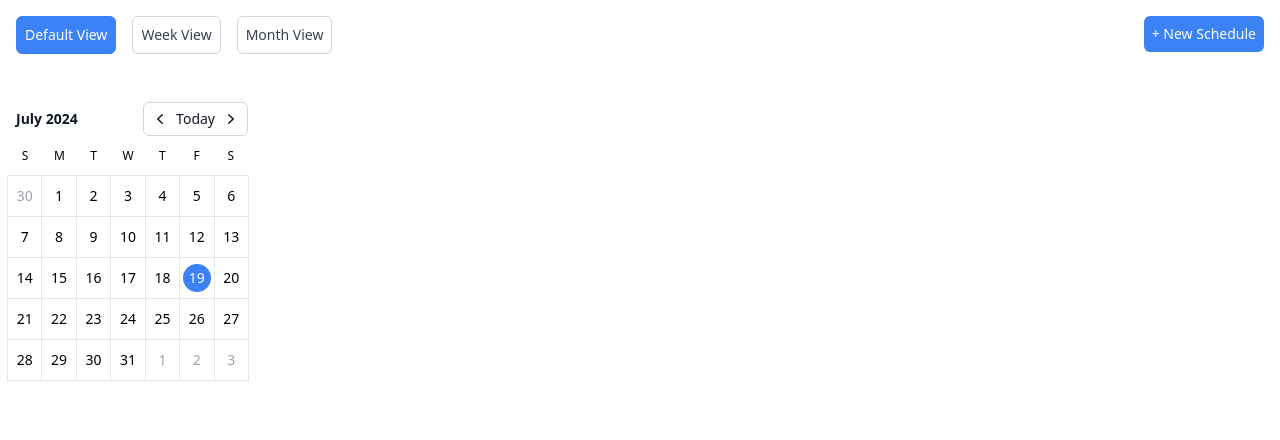
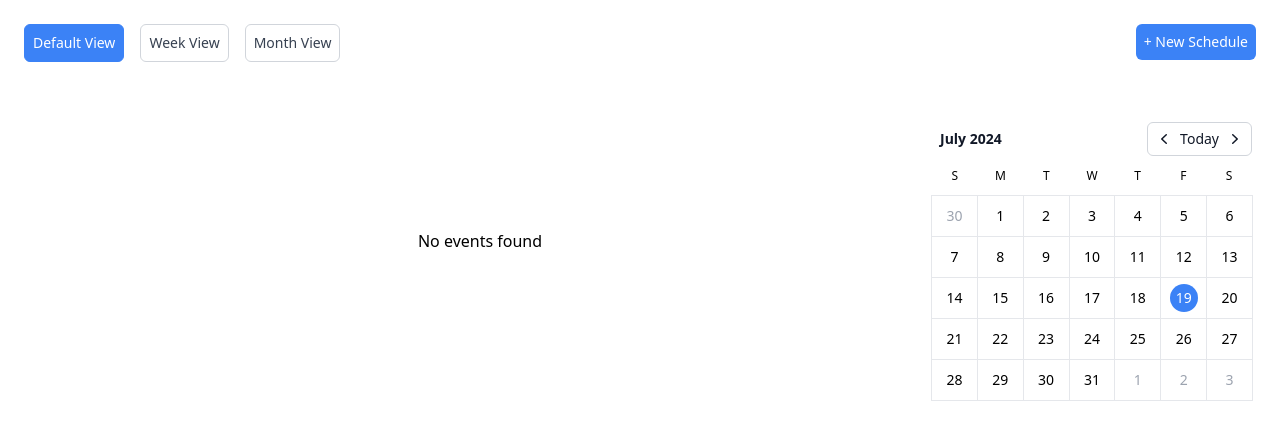
Before and after one commit to nexuslifeline/scheduler-nuxt-playground, a Nuxt app: page / in a window 1280 px wide. Shown: the top 440 px of the page. Built offline with nearby package versions, Linux system fonts and the light colour scheme.

Commit message:
Introduce DefaultView component and allow viewing on default view

```diff
--- a/app.vue
+++ b/app.vue
@@ -1,5 +1,5 @@
 <template>
-  <div class="w-full h-screen text-center flex flex-col items-start p-2">
+  <div class="w-full h-screen text-center flex flex-col items-start p-4">
     <div class="flex w-full">
       <ViewSelector
         :selectedIndex="selectedIndex"
@@ -15,7 +15,7 @@
       </div>
     </div>
     <div class="flex-grow w-full">
-      <Calendar v-show="selectedIndex === 0" />
+      <DefaultView v-show="selectedIndex === 0" />
       <WeekView v-show="selectedIndex === 1" :events="eventsList" />
       <MonthView v-show="selectedIndex === 2" :events="eventsList" />
     </div>
--- a/components/Calendar/Calendar.vue
+++ b/components/Calendar/Calendar.vue
@@ -1,5 +1,5 @@
 <template>
-  <div class="max-w-60 mt-10 text-center">
+  <div class="w-80 mt-10 text-center">
     <CalendarNavigation
       :months="months"
       :month="month"
@@ -31,6 +31,12 @@
         :key="String(n)"
         :time="n"
         :isToday="isToday(n)"
+        :isActive="
+          n === selectedDate?.day &&
+          month === selectedDate.month &&
+          year === selectedDate.year
+        "
+        @click="selectDate(n)"
       />
       <CalendarDayItem
         v-for="n in nextMonthVisibleDays"
@@ -41,10 +47,22 @@
     </div>
   </div>
 </template>
+
 <script setup lang="ts">
-import { ref, computed } from "vue";
+import { ref, computed, defineEmits } from "vue";
 import { months } from "@/utils/constants";
 
+type ActiveDate = {
+  year: number;
+  month: number;
+  day: number;
+};
+
+const emit = defineEmits<{
+  (event: "changeDate", date: ActiveDate): void;
+}>();
+
+const selectedDate = ref<ActiveDate | null>(null);
 const date = ref<Date>(new Date());
 const year = computed<number>(() => date.value.getFullYear());
 const month = computed<number>(() => date.value.getMonth());
@@ -90,4 +108,14 @@ const isToday = (day: number): boolean => {
     year.value === today.getFullYear()
   );
 };
+
+const selectDate = (day: number): void => {
+  const newDate: ActiveDate = {
+    day,
+    year: year.value,
+    month: month.value
+  };
+  selectedDate.value = newDate;
+  emit("changeDate", newDate); // Emit the event with the selected date
+};
 </script>
--- a/components/Calendar/DayItem.vue
+++ b/components/Calendar/DayItem.vue
@@ -1,27 +1,37 @@
 <template>
-  <button type="button" class="bg-white py-1.5 hover:bg-gray-100 focus:z-10">
+  <button
+    type="button"
+    class="bg-white py-1.5 hover:bg-gray-100 focus:z-10"
+    :disabled="isGrayed"
+  >
     <time
       class="mx-auto flex h-7 w-7 items-center justify-center"
       :class="{
         'text-gray-400': isGrayed,
-        'bg-blue-500 rounded-full text-white': isToday
+        'bg-blue-500 rounded-full text-white': isToday,
+        'border-2 border-blue-500 bg-white rounded-full text-blue-500': isActive
       }"
     >
       {{ time }}
     </time>
   </button>
 </template>
+
 <script setup lang="ts">
-withDefaults(
+import { withDefaults, defineProps } from "vue";
+
+const props = withDefaults(
   defineProps<{
     time?: string | number;
     isGrayed?: boolean;
     isToday?: boolean;
+    isActive?: boolean;
   }>(),
   {
     time: "",
     isGrayed: false,
-    isToday: false
+    isToday: false,
+    isActive: false
   }
 );
 </script>
--- /dev/null
+++ b/components/DefaultView/Index.vue
@@ -0,0 +1,49 @@
+<template>
+  <div class="flex p-3 w-full">
+    <div class="flex-grow flex items-center justify-center">
+      <p v-if="eventTitle">
+        {{ eventTitle }}
+      </p>
+      <p v-else>No events found</p>
+    </div>
+    <Calendar @changeDate="handleDateSelected" />
+  </div>
+</template>
+
+<script setup lang="ts">
+import { ref, onMounted } from "vue";
+
+interface Date {
+  year: number;
+  month: number;
+  day: number;
+}
+
+const today = new Date();
+const defaultDate: Date = {
+  year: today.getFullYear(),
+  month: today.getMonth(),
+  day: today.getDate()
+};
+
+const selectedDate = ref<Date>(defaultDate);
+const eventTitle = ref<string | null>(null);
+
+const loadEvent = (date: Date): void => {
+  const existingSchedules = localStorage.getItem("schedules");
+  if (existingSchedules) {
+    const schedules: Record<string, string> = JSON.parse(existingSchedules);
+    const key = `${date.year}-${date.month + 1}-${date.day}`;
+    eventTitle.value = schedules[key] || null;
+  }
+};
+
+const handleDateSelected = (date: Date): void => {
+  selectedDate.value = date;
+  loadEvent(date);
+};
+
+onMounted(() => {
+  loadEvent(selectedDate.value);
+});
+</script>
```
